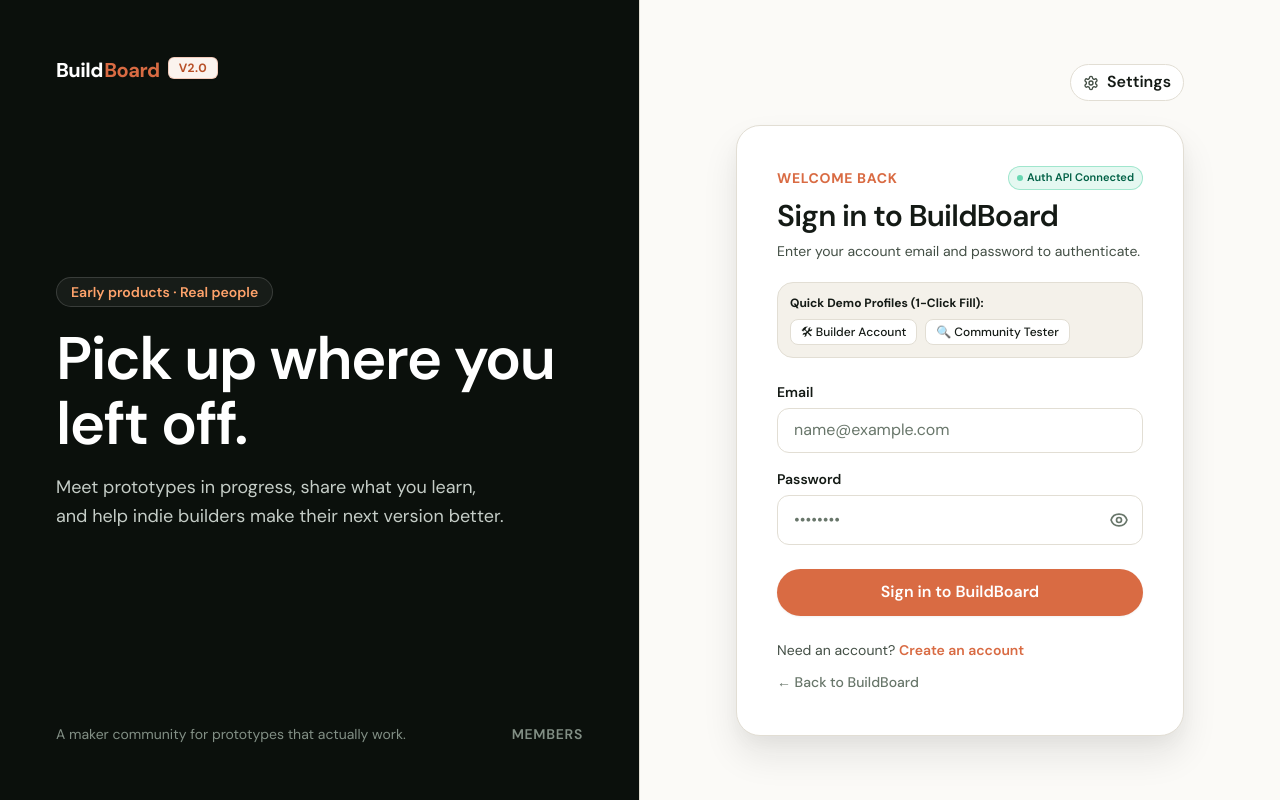
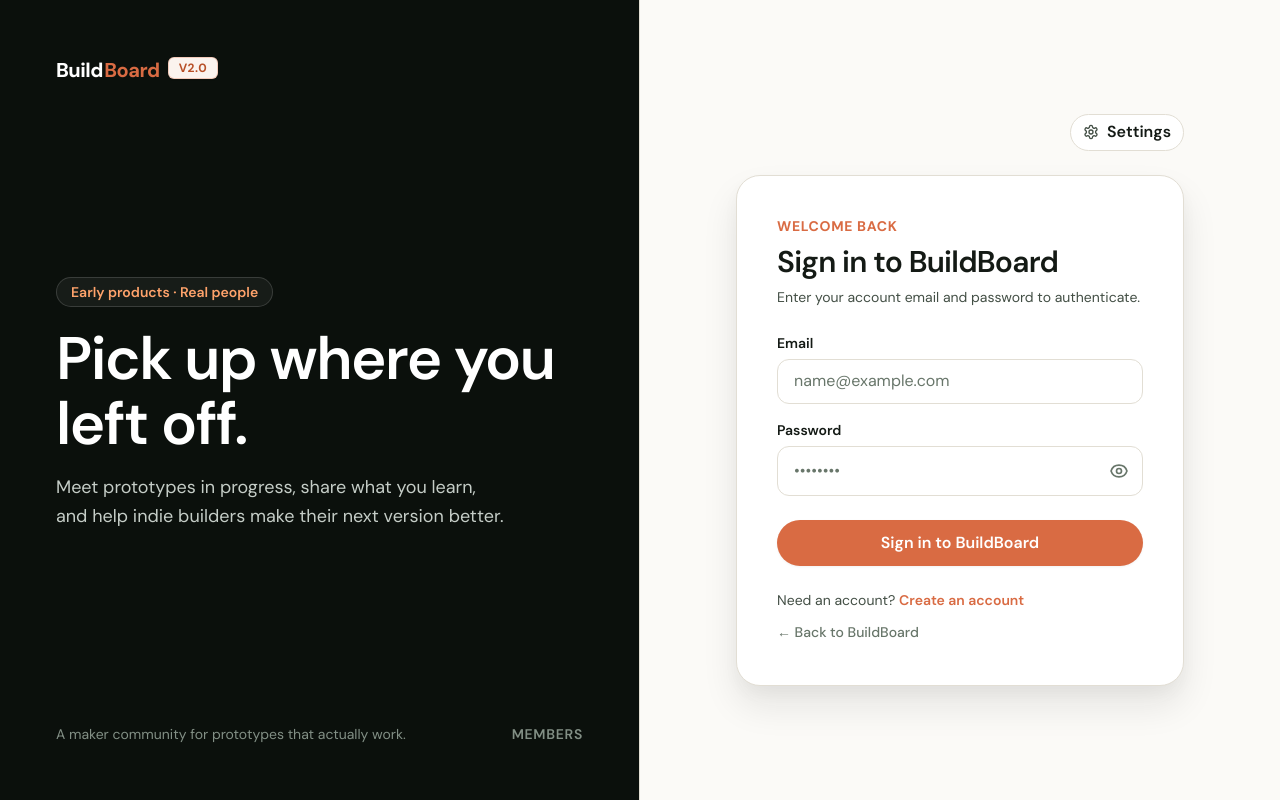
Before and after one commit to kabirrathod-2007/BuildBoard, a React (Vite) app in the folder frontend/: page /sign-in in a window 1280 px wide. Built offline with nearby package versions, Linux system fonts and the light colour scheme.

Commit message:
refactor(auth): remove demo profile buttons and auth badge from sign-in page

```diff
--- a/frontend/src/pages/SignInPage.jsx
+++ b/frontend/src/pages/SignInPage.jsx
@@ -53,12 +53,6 @@
     }
   }
 
-  const fillDemoAccount = (demoEmail, demoPass = 'password123') => {
-    setEmail(demoEmail)
-    setPassword(demoPass)
-    setErrors({})
-    clearAuthError?.()
-  }
 
   return (
     <MotionConfig reducedMotion="user">
@@ -108,15 +102,9 @@
             animate={{ opacity: 1, y: 0 }}
             transition={{ duration: 0.35, ease: 'easeOut' }}
           >
-            <div className="flex items-center justify-between">
-              <p className="text-sm font-bold uppercase tracking-wider text-[#d96b43]">
-                Welcome back
-              </p>
-              <span className="inline-flex items-center gap-1 rounded-full border border-emerald-500/30 bg-emerald-500/10 px-2 py-0.5 text-[11px] font-semibold text-emerald-800 dark:text-emerald-300">
-                <span className="h-1.5 w-1.5 rounded-full bg-emerald-500 animate-pulse" />
-                Auth API Connected
-              </span>
-            </div>
+            <p className="text-sm font-bold uppercase tracking-wider text-[#d96b43]">
+              Welcome back
+            </p>
 
             <h2 className="mt-2 text-2xl sm:text-3xl font-display font-semibold tracking-tight text-[var(--text-main)]">
               Sign in to BuildBoard
@@ -124,27 +112,6 @@
             <p className="mt-1.5 text-sm leading-relaxed text-[var(--text-muted)]">
               Enter your account email and password to authenticate.
             </p>
-
-            {/* Quick Demo Credentials Switcher */}
-            <div className="mt-5 rounded-2xl border border-[var(--border-main)] bg-[var(--bg-surface-subtle)] p-3 text-xs">
-              <span className="font-bold text-[var(--text-main)]">Quick Demo Profiles (1-Click Fill):</span>
-              <div className="mt-2 flex flex-wrap gap-2">
-                <button
-                  type="button"
-                  onClick={() => fillDemoAccount('builder@buildboard.dev')}
-                  className="rounded-lg border border-[var(--border-main)] bg-[var(--bg-surface)] px-2.5 py-1 font-medium text-[var(--text-main)] hover:border-[#d96b43] transition cursor-pointer"
-                >
-                  🛠 Builder Account
-                </button>
-                <button
-                  type="button"
-                  onClick={() => fillDemoAccount('tester@buildboard.dev')}
-                  className="rounded-lg border border-[var(--border-main)] bg-[var(--bg-surface)] px-2.5 py-1 font-medium text-[var(--text-main)] hover:border-[#d96b43] transition cursor-pointer"
-                >
-                  🔍 Community Tester
-                </button>
-              </div>
-            </div>
 
             {/* API Auth Error Alert */}
             {authError && (
```
